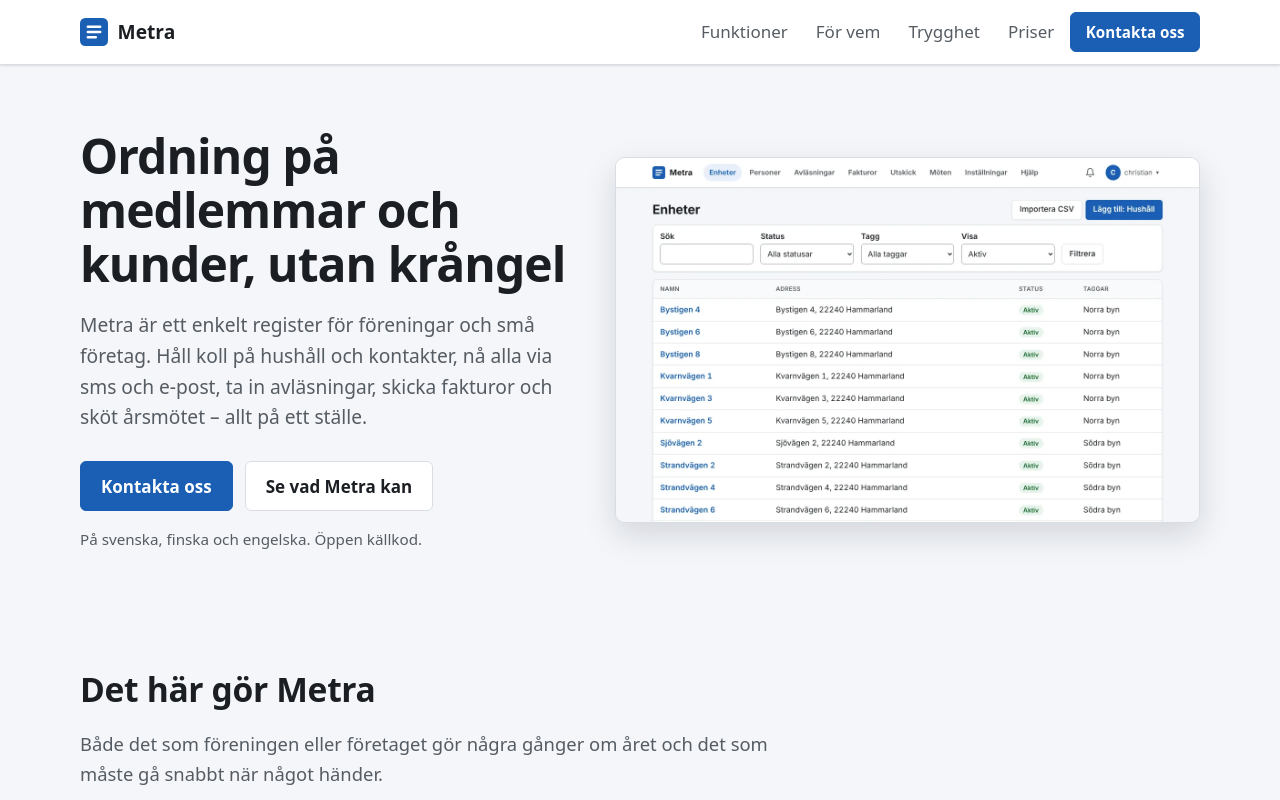
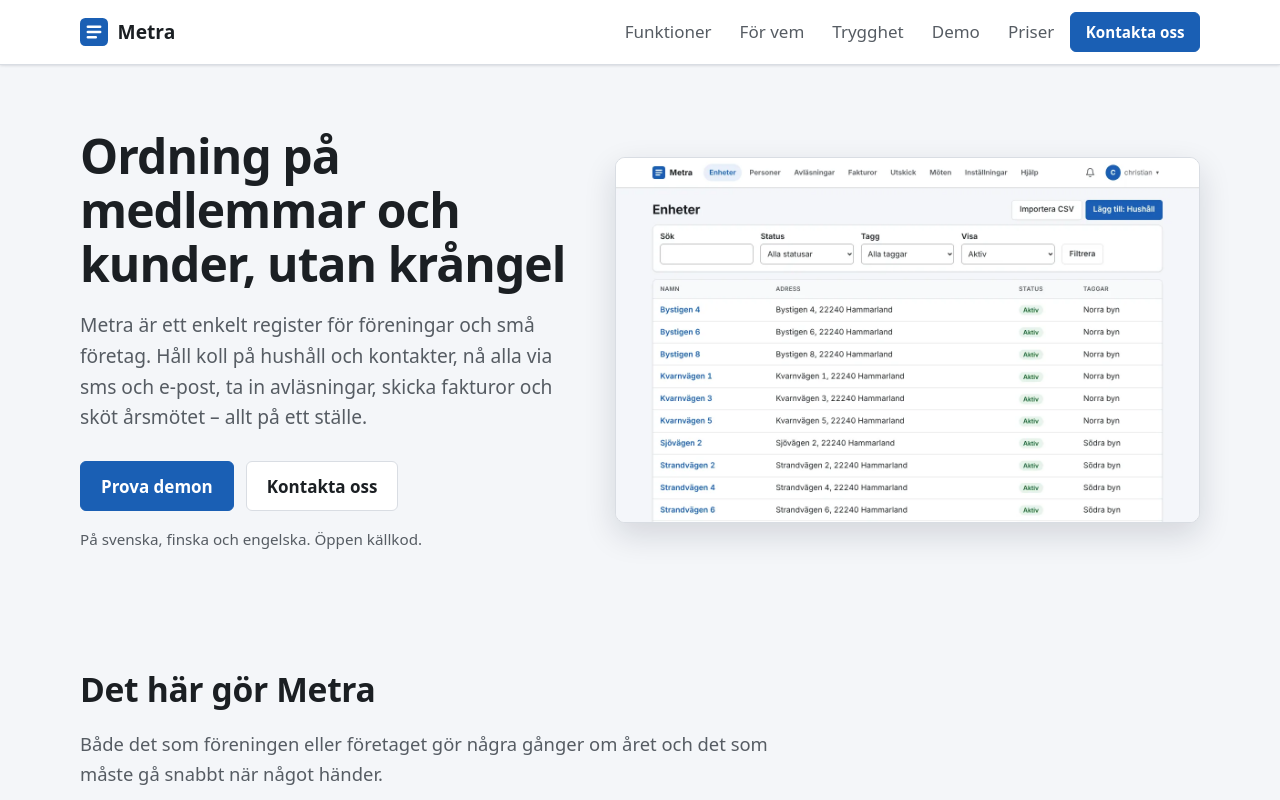
Before and after one commit to savv3/metra-www, a plain HTML site: page index.html in a window 1280 px wide. Shown: the top 800 px of the page. Drawn offline with Linux system fonts and the light colour scheme.

Commit message:
Link to the demo site at demo.metra.ax
Co-Authored-By: Claude Opus 5.5 <noreply@anthropic.com>
Claude-Session: https://claude.ai/code/session_01HgAxAs4vZaRxPVXWYnCbHq

```diff
--- a/index.html
+++ b/index.html
@@ -27,6 +27,7 @@
         <a href="#funktioner">Funktioner</a>
         <a href="#for-vem">För vem</a>
         <a href="#trygghet">Trygghet</a>
+        <a href="https://demo.metra.ax/">Demo</a>
         <a href="priser.html">Priser</a>
         <a class="button button--small" href="#kontakt">Kontakta oss</a>
       </nav>
@@ -40,8 +41,8 @@
           <h1>Ordning på medlemmar och kunder, utan krångel</h1>
           <p class="lead">Metra är ett enkelt register för föreningar och små företag. Håll koll på hushåll och kontakter, nå alla via sms och e-post, ta in avläsningar, skicka fakturor och sköt årsmötet – allt på ett ställe.</p>
           <p class="hero__actions">
-            <a class="button" href="#kontakt">Kontakta oss</a>
-            <a class="button button--secondary" href="#funktioner">Se vad Metra kan</a>
+            <a class="button" href="https://demo.metra.ax/">Prova demon</a>
+            <a class="button button--secondary" href="#kontakt">Kontakta oss</a>
           </p>
           <p class="hero__note">På svenska, finska och engelska. Öppen källkod.</p>
         </div>
@@ -239,8 +240,10 @@
     <section id="kontakt" class="section section--cta">
       <div class="wrap cta">
         <h2>Vill ni prova Metra?</h2>
+        <p>Prova själv på <a href="https://demo.metra.ax/">demo.metra.ax</a>. Logga in med användarnamnet <strong>demo</strong> och lösenordet <strong>demo</strong>. Demon är en påhittad vattenförening, och allt du ändrar återställs varje natt.</p>
+        <p><a class="button button--large" href="https://demo.metra.ax/">Prova demon</a></p>
         <p>Berätta om er förening eller ert företag, så visar vi hur Metra fungerar och hjälper er att komma igång.</p>
-        <p><a class="button button--large" href="mailto:info@metra.ax">info@metra.ax</a></p>
+        <p><a class="button button--large button--secondary" href="mailto:info@metra.ax">info@metra.ax</a></p>
         <p class="cta__more"><a href="priser.html">Läs om drift och support</a></p>
       </div>
     </section>
```
Also changed, not shown: priser.html (+4 -1 lines).
